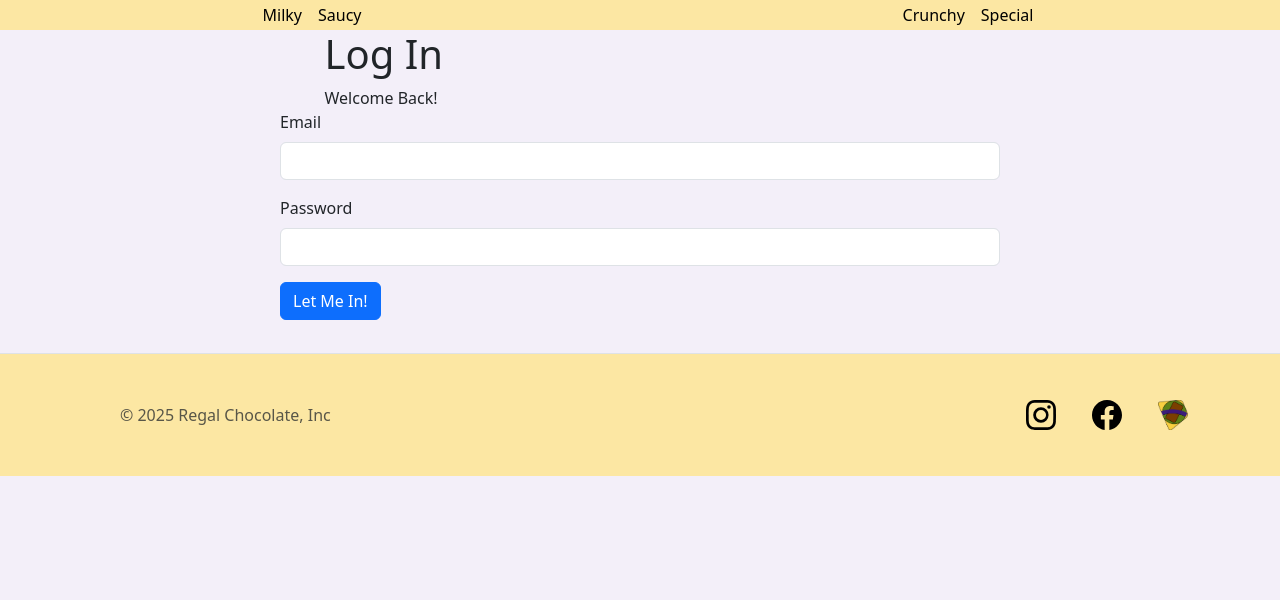
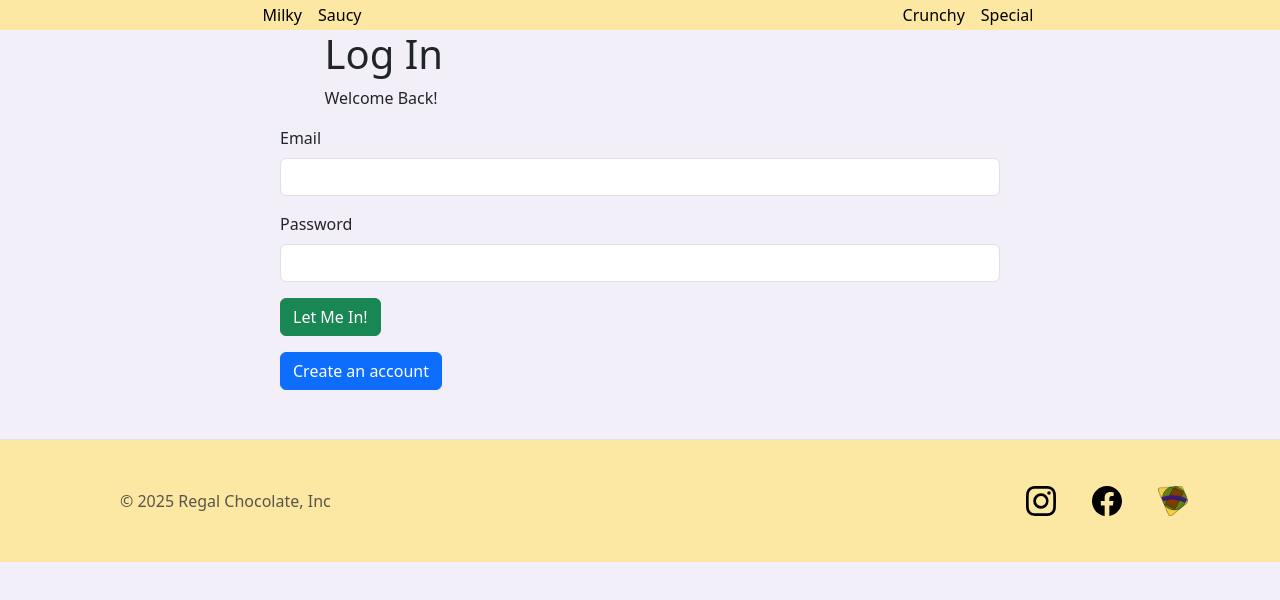
Before and after one commit to fjye1/chocolate_website, a Flask app: page /login in a window 1280 px wide. Shown: the part 200-800 px from the top of the page. Run offline with Flask 3, Linux system fonts and the light colour scheme; data comes from the database, SQL or seed files in the repository; some libraries are stand-ins or nearby versions.

Commit message:
create register button in login screen for mob users

```diff
--- a/templates/cart.html
+++ b/templates/cart.html
@@ -28,7 +28,7 @@
 </form>
 {% else %}
 <p>
-    <a href="{{ url_for('register') }}" class="btn btn-primary">Register to checkout</a>
+    <a href="{{ url_for('register') }}" class="btn btn-primary">Create an account to checkout</a>
 </p>
 <p>
     <a href="{{ url_for('login') }}" class="btn btn-success">login to checkout</a>
--- a/templates/login.html
+++ b/templates/login.html
@@ -19,8 +19,15 @@
     <div class="row">
         <div class="col-lg-8 col-md-10 mx-auto">
             <!--Rendering login form here-->
-            {{ render_form(form, novalidate=True, button_map={"submit": "primary"}) }}
+            <p>
+                {{ render_form(form, novalidate=True, button_map={"submit": "btn btn-success"}) }}
+            </p>
+            <p>
+                <a href="{{ url_for('register') }}" class="btn btn-primary">Create an account</a>
+            </p>
         </div>
+
     </div>
 </div>
+
 {% endblock %}
```
